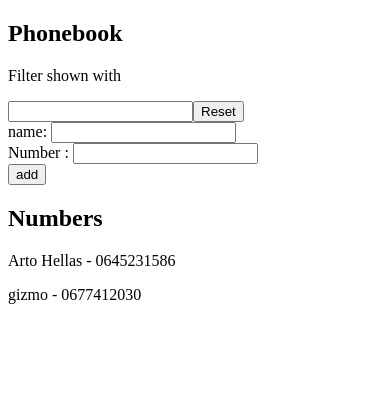
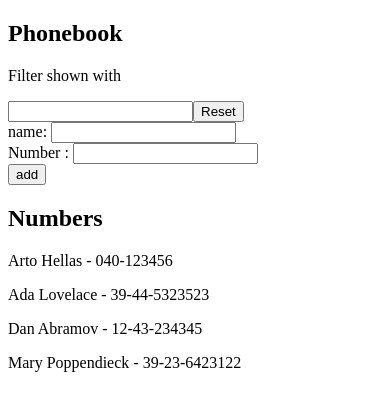
Before and after one commit to GuillemotClement/fullstack_helsinki-2026, a React (Vite) app in the folder part2/phonebook/: page / in a window 390 px wide. Shown: the top 410 px of the page. Built offline with nearby package versions, Linux system fonts and the light colour scheme; data requests are answered from the project's data file.

Commit message:
feat: phonebook - part 6

```diff
--- /dev/null
+++ b/part2/phonebook/db.json
@@ -0,0 +1,24 @@
+{
+	"persons": [
+		{
+			"name": "Arto Hellas",
+			"number": "040-123456",
+			"id": 1
+		},
+		{
+			"name": "Ada Lovelace",
+			"number": "39-44-5323523",
+			"id": 2
+		},
+		{
+			"name": "Dan Abramov",
+			"number": "12-43-234345",
+			"id": 3
+		},
+		{
+			"name": "Mary Poppendieck",
+			"number": "39-23-6423122",
+			"id": 4
+		}
+	]
+}
--- a/part2/phonebook/package.json
+++ b/part2/phonebook/package.json
@@ -7,9 +7,11 @@
 		"dev": "vite",
 		"build": "vite build",
 		"lint": "eslint .",
-    "preview": "vite preview"
+		"preview": "vite preview",
+		"server": "json-server -p 3001 db.json"
 	},
 	"dependencies": {
+		"axios": "^1.13.5",
 		"react": "^19.2.0",
 		"react-dom": "^19.2.0"
 	},
@@ -22,6 +24,7 @@
 		"eslint-plugin-react-hooks": "^7.0.1",
 		"eslint-plugin-react-refresh": "^0.4.24",
 		"globals": "^16.5.0",
+		"json-server": "^1.0.0-beta.9",
 		"vite": "^7.3.1"
 	}
 }
--- a/part2/phonebook/src/App.jsx
+++ b/part2/phonebook/src/App.jsx
@@ -1,17 +1,21 @@
-import { useState } from "react";
+import { useEffect, useState } from "react";
 import Filter from "./components/Filter";
 import PersonForm from "./components/PersonForm";
 import Persons from "./components/Persons";
+import axios from "axios";
 
 const App = () => {
-	const [persons, setPersons] = useState([
-		{ name: "Arto Hellas", tel: "0645231586" },
-		{ name: "gizmo", tel: "0677412030" },
-	]);
+	const [persons, setPersons] = useState([]);
 	const [newName, setNewName] = useState("");
 	const [newTel, setNewTel] = useState("");
 	const [searchName, setSearchName] = useState("");
 	const [showAll, setShowAll] = useState(true);
+
+	useEffect(() => {
+		axios.get("http://localhost:3001/persons").then((response) => {
+			setPersons(response.data);
+		});
+	}, []);
 
 	const addNumber = (event) => {
 		event.preventDefault();
@@ -33,7 +37,8 @@
 
 		const personName = {
 			name: newName,
-			tel: newTel,
+			number: newTel,
+			id: persons.number + 1,
 		};
 
 		setPersons(persons.concat(personName));
@@ -85,7 +90,7 @@
 
 			<h2>Numbers</h2>
 			{personsToShow.map((person) => (
-				<Persons key={person.name} person={person} />
+				<Persons key={person.id} person={person} />
 			))}
 		</div>
 	);
--- a/part2/phonebook/src/components/Persons.jsx
+++ b/part2/phonebook/src/components/Persons.jsx
@@ -1,9 +1,7 @@
-import React from "react";
-
 const Persons = (props) => {
 	return (
 		<p>
-			{props.person.name} - {props.person.tel}
+			{props.person.name} - {props.person.number}
 		</p>
 	);
 };
```
Also changed, not shown: 1 other file (tests, documents, lock files or other folders). Lines whose indentation alone changed are shown as unchanged.
